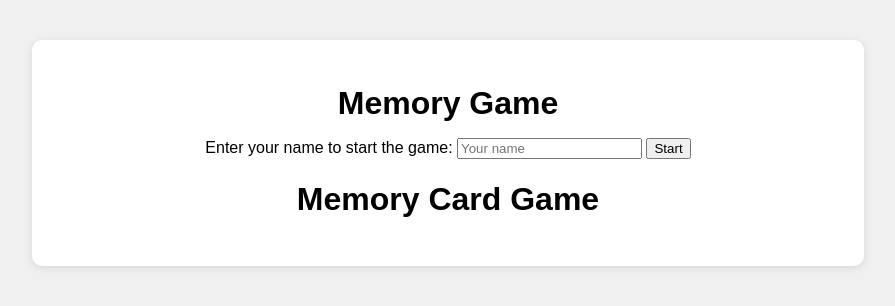
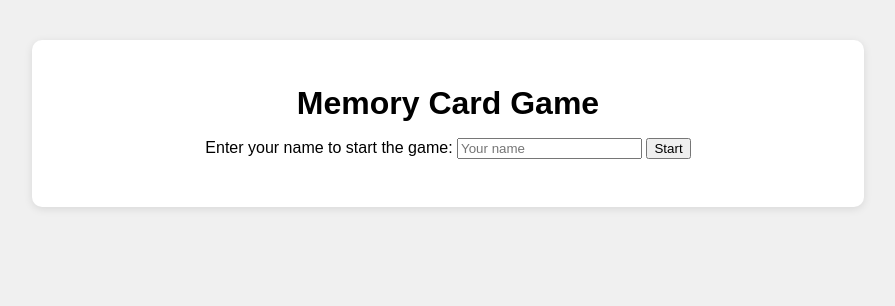
Before and after one commit to carolinapoena/Memory, a plain HTML site: page index.html in a window 1280 px wide. Shown: the whole page, without its empty margins (192-1087 px from the left). Drawn offline with Linux system fonts and the light colour scheme.

Commit message:
Remove duplicate title

```diff
--- a/index.html
+++ b/index.html
@@ -8,7 +8,7 @@
 </head>
 <body>
   <div class="container">
-    <h1>Memory Card Game</h1>
+    <h1 class="title">Memory Card Game</h1>
     <div id="timer">Time: 0s</div>
     <div id="game-board" class="game-board"></div>
     <div id="next-container" class="next-container"></div>
--- a/script.js
+++ b/script.js
@@ -213,7 +213,7 @@ nameForm.innerHTML = `
   <button type="submit">Start</button>
 `;
 nameForm.style.marginBottom = '16px';
-document.querySelector('.container')?.prepend(nameForm);
+document.querySelector('.title')?.insertAdjacentElement( 'afterend', nameForm );
 
 let playerName = "Player"; // Default name if none is provided
 
@@ -224,7 +224,6 @@ nameForm.addEventListener('submit', (e) => {
     playerName = nameInput.value.trim();
   }
   nameForm.style.display = 'none'; // Hide the form after submission
-  gameTitle.style.display = 'none'; // Hide the game title after submission
   board.style.display = 'grid';
   timerDisplay.style.display = 'block';
   levelLabel.style.display = 'block';
@@ -254,14 +253,6 @@ function updateLeaderboard() {
 
 // Initialize (remove createBoard and updateLeaderboard calls here)
 updateLeaderboard();
-
-// Create a title for the game
-const gameTitle = document.createElement('h1');
-gameTitle.textContent = 'Memory Game';
-gameTitle.style.textAlign = 'center';
-gameTitle.style.marginBottom = '16px';
-document.querySelector('.container')?.prepend(gameTitle);
-
 // Hide all game elements initially
 board.style.display = 'none';
 timerDisplay.style.display = 'none';
```
